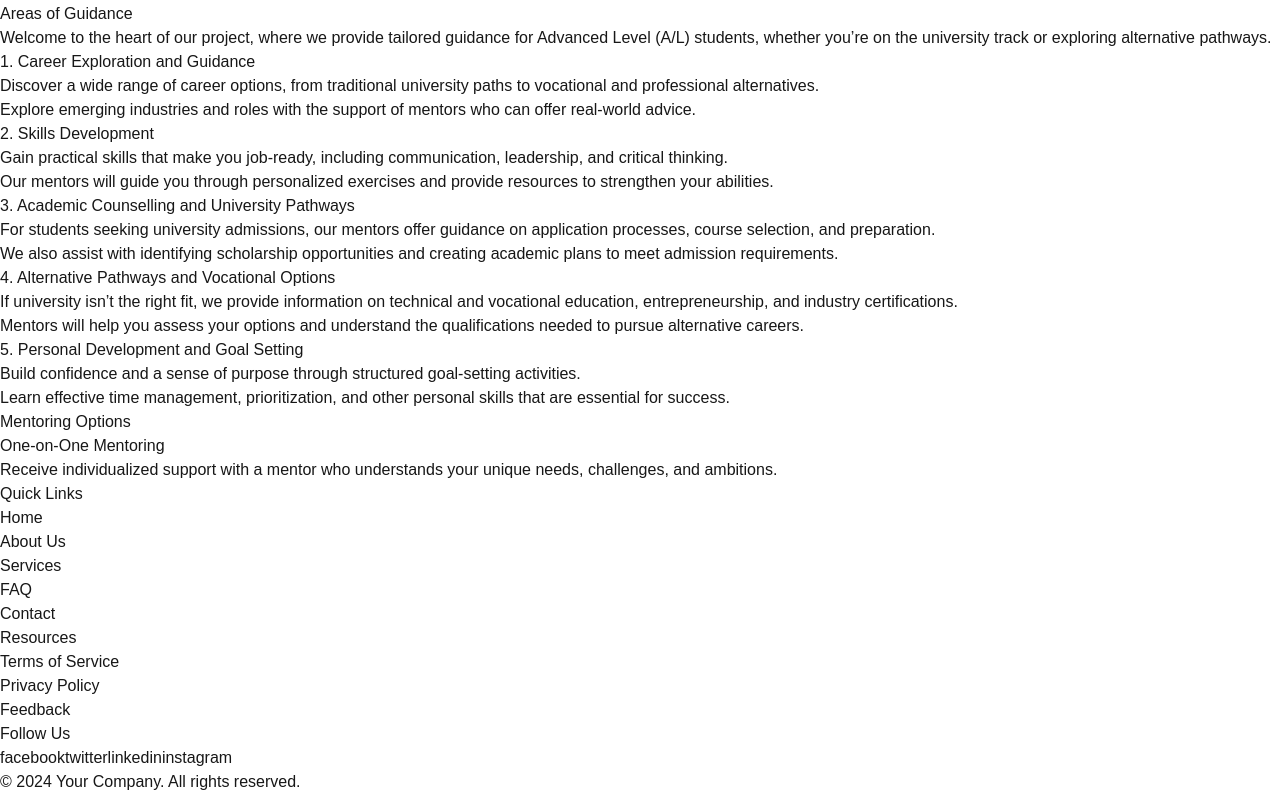
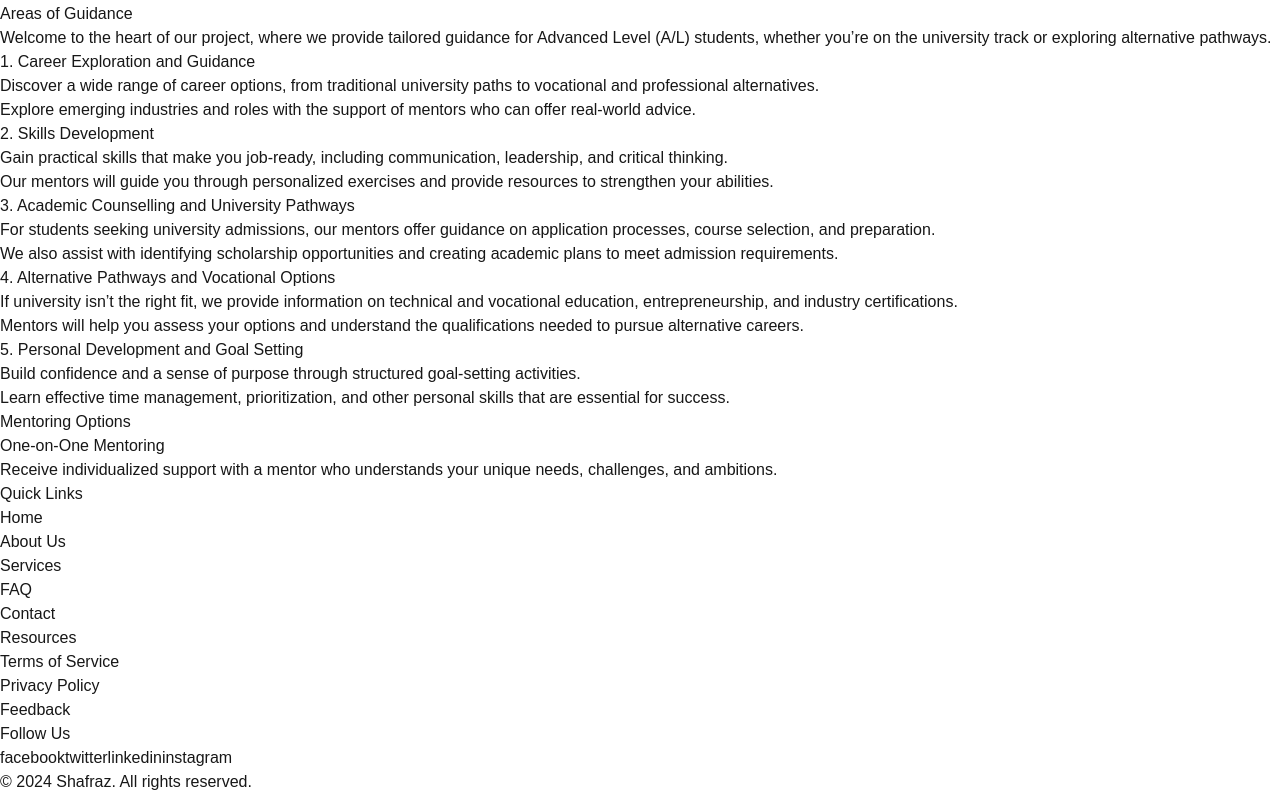
Before and after one commit to MohamedShafraz/pioneer, a Next.js app: page / in a window 1280 px wide. Shown: the part 466-1260 px from the top of the page. Built offline with nearby package versions, Linux system fonts and the light colour scheme.

Commit message:
Update footer.tsx

```diff
--- a/src/app/footer.tsx
+++ b/src/app/footer.tsx
@@ -80,7 +80,7 @@ export default function Footer() {
           </div>
 
           <div className="mt-6 text-center text-sm text-gray-400">
-            © 2024 Your Company. All rights reserved.
+            © 2024 Shafraz. All rights reserved.
           </div>
         </div>
       </footer>
```
